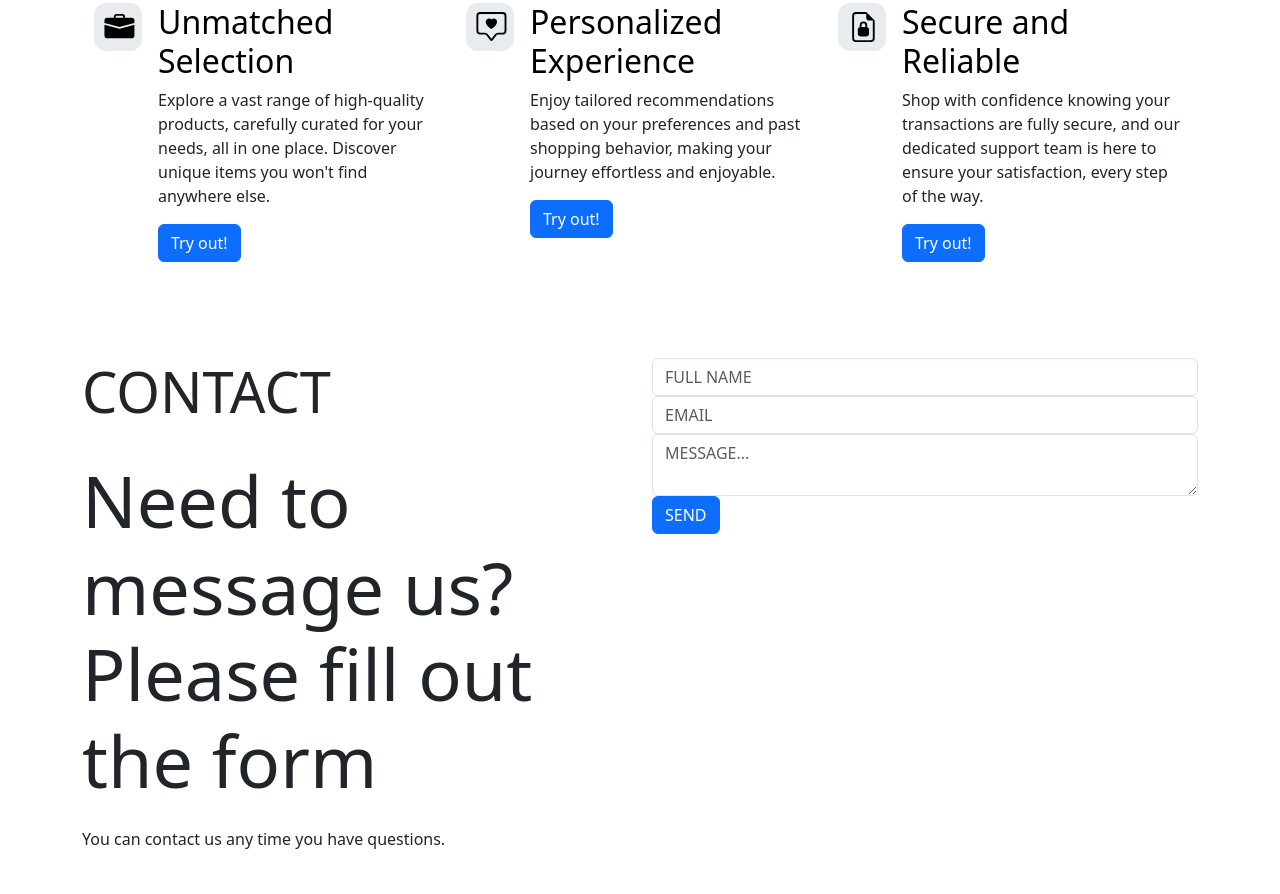
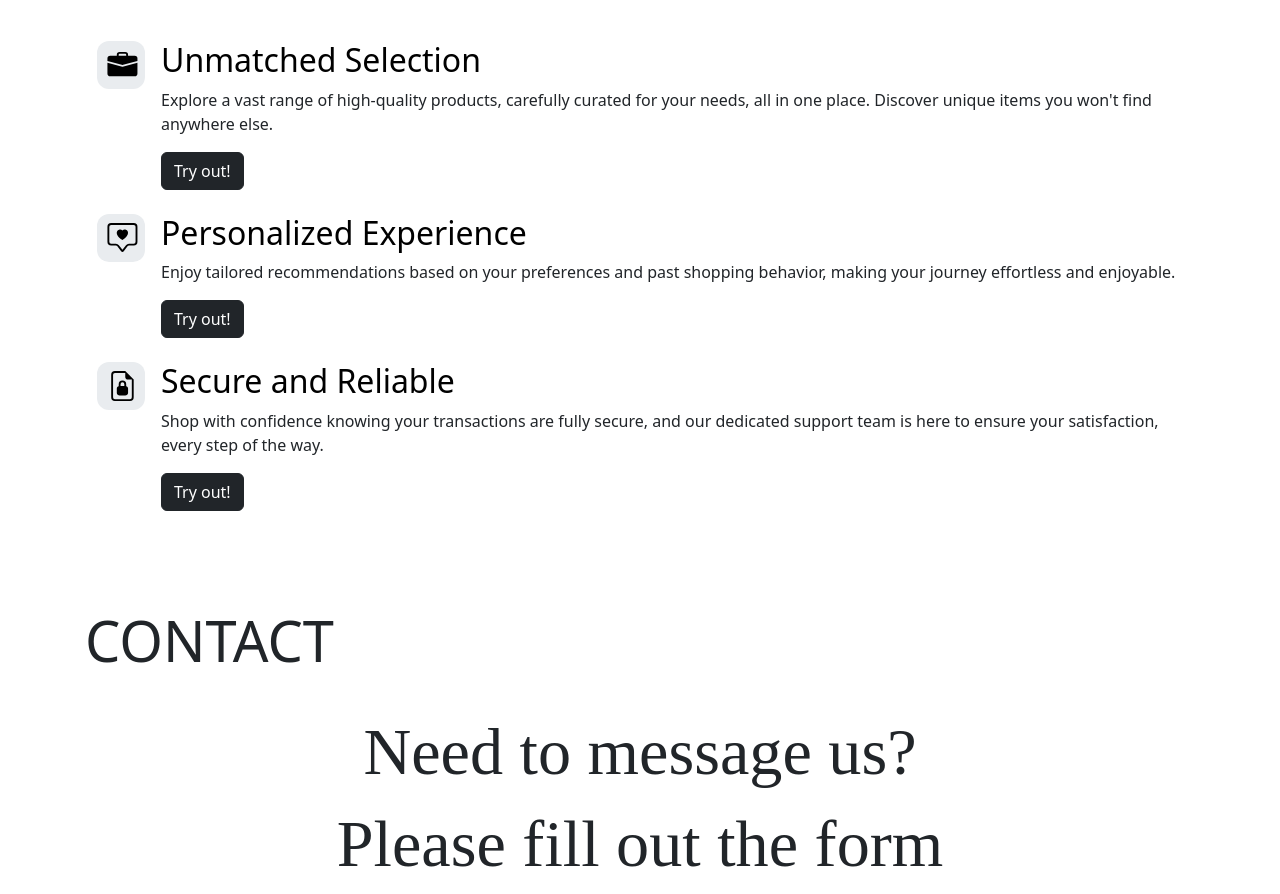
Before and after one commit to so-hi-ni8/Cart, a plain HTML site: page index.html in a window 1280 px wide. Shown: the part 757-1651 px from the top of the page. Drawn offline with nearby package versions, Linux system fonts and the light colour scheme.

Commit message:
Changed the file

```diff
--- a/index.html
+++ b/index.html
@@ -30,6 +30,70 @@
   100% {
     background-position: 0% 50%;
   }
+}
+
+
+/* hereeeeeeeeeeeeeeeeeee */
+.display-2 {
+    font-family: 'Old Standard TT', serif;
+    font-size: 1.8rem;
+    font-size: 2.24rem;
+    font-size: calc( 1.63rem + (2.8 - 1.63) * ((100vw - 20rem) / (48 - 20)));
+    line-height: calc( 1.4 * (1.63rem + (2.8 - 1.63) * ((100vw - 20rem) / (48 - 20))));
+    text-align: center;
+}
+
+.cid-rmLeswuYVi .mbr-text, .cid-rmLeswuYVi .mbr-section-btn {
+    color: #767676;
+}
+
+.display-7 {
+    font-family: 'Muli', sans-serif;
+    font-size: 1.2rem;
+}
+.mbr-text {
+    font-style: normal;
+    line-height: 1.6;
+    letter-spacing: 0px!important;
+}
+
+
+.col, .col-1, .col-10, .col-11, .col-12, .col-2, .col-3, .col-4, .col-5, .col-6, .col-7, .col-8, .col-9, .col-auto, .col-lg, .col-lg-1, .col-lg-10, .col-lg-11, .col-lg-12, .col-lg-2, .col-lg-3, .col-lg-4, .col-lg-5, .col-lg-6, .col-lg-7, .col-lg-8, .col-lg-9, .col-lg-auto, .col-md, .col-md-1, .col-md-10, .col-md-11, .col-md-12, .col-md-2, .col-md-3, .col-md-4, .col-md-5, .col-md-6, .col-md-7, .col-md-8, .col-md-9, .col-md-auto, .col-sm, .col-sm-1, .col-sm-10, .col-sm-11, .col-sm-12, .col-sm-2, .col-sm-3, .col-sm-4, .col-sm-5, .col-sm-6, .col-sm-7, .col-sm-8, .col-sm-9, .col-sm-auto, .col-xl, .col-xl-1, .col-xl-10, .col-xl-11, .col-xl-12, .col-xl-2, .col-xl-3, .col-xl-4, .col-xl-5, .col-xl-6, .col-xl-7, .col-xl-8, .col-xl-9, .col-xl-auto {
+    position: relative;
+    width: 100%;
+    padding-right: 15px;
+    padding-left: 15px;
+}
+
+
+
+.mbr-form .btn {
+    margin: 0.4rem 0;
+}
+
+.cid-rmLeswuYVi .form-control, .cid-rmLeswuYVi .field-input {
+    padding: 0.5rem;
+    background-color: #ffffff;
+    border: none;
+    border-radius: 0;
+    font-size: 1rem;
+    border-bottom: 1px solid;
+    border-color: #1c1c1c;
+    color: #000000;
+    transition: 0.4s;
+    box-shadow: none;
+    outline: none;
+}
+
+.cid-rmLeswuYVi textarea {
+    min-height: 150px;
+}
+
+
+
+.container1{
+  display: flex;
+  flex-direction: row;
 }
 
 
@@ -121,7 +185,7 @@
           <div>
             <h3 class="fs-2 text-body-emphasis">Unmatched Selection</h3>
             <p>Explore a vast range of high-quality products, carefully curated for your needs, all in one place. Discover unique items you won't find anywhere else.</p>
-            <a href="#" class="btn btn-primary">
+            <a href="#" class="btn btn-dark">
               Try out!
             </a>
           </div>
@@ -137,7 +201,7 @@
           <div>
             <h3 class="fs-2 text-body-emphasis">Personalized Experience</h3>
             <p>Enjoy tailored recommendations based on your preferences and past shopping behavior, making your journey effortless and enjoyable.</p>
-            <a href="#" class="btn btn-primary">
+            <a href="#" class="btn btn-dark">
               Try out!
             </a>
           </div>
@@ -153,7 +217,7 @@
           <div>
             <h3 class="fs-2 text-body-emphasis">Secure and Reliable</h3>
             <p>Shop with confidence knowing your transactions are fully secure, and our dedicated support team is here to ensure your satisfaction, every step of the way.</p>
-            <a href="#" class="btn btn-primary">
+            <a href="#" class="btn btn-dark">
               Try out!
             </a>
           </div>
@@ -178,7 +242,7 @@
 
 
           <div class="col-lg-6 col-md-12 mx-auto mbr-form" data-form-type="formoid">
-  <!---Formbuilder Form--->
+  <!---Form--->
   <form action="https://mobirise.com/" method="POST" class="mbr-form form-with-styler" data-form-title="Form Name"><input type="hidden" name="email" data-form-email="true" value="Cz3/gmzKs1oPNXSEkXpMl6xiyQYVlVGJhQ4rZaPw3wc5mzzlm/2xvATHzTschYX0ZgFIlCqEn2JTxpthOnKJQyMfX4mabjUqv2f2JB4NcTd6DlEJOlxPgB2/TWFnQMFm">
   <div class="form-row">
   <div hidden="hidden" data-form-alert="" class="alert alert-success col-12">Thanks for filling out the form!</div>
@@ -194,17 +258,17 @@
   <div data-for="message" class="col-lg-12 form-group">
   <textarea name="message" placeholder="MESSAGE..." data-form-field="message" required="required" class="form-control display-7" value="" id="message-form01-13"></textarea>
   </div>
-  <div class="col-auto"><button type="button" class="btn btn-primary">SEND</button></div>
+  <div class="col-auto"><button type="button" class="btn btn-dark">SEND</button></div>
   </div>
-  </form><!---Formbuilder Form--->
+  </form><!--- Form--->
   </div>
       </div>
            </div>
   </section>
 
-
+<!-- Footer starts here -->
   <section id="contact" class="gradient-background">
-    <div class="container ">
+    <div class="container1" id="myfooter">
       <footer class="row row-cols-1 row-cols-sm-2 row-cols-md-5 py-5 mt-5">
         <div class="col mb-3">
 
@@ -253,6 +317,8 @@
     </div>
   </section>
 
+  <!-- hereeeeeeeeeeeeeeeeeeeeeee -->
+
 
 
     <script src="https://cdn.jsdelivr.net/npm/bootstrap@5.3.1/dist/js/bootstrap.bundle.min.js" integrity="sha384-HwwvtgBNo3bZJJLYd8oVXjrBZt8cqVSpeBNS5n7C8IVInixGAoxmnlMuBnhbgrkm" crossorigin="anonymous"></script>
```
